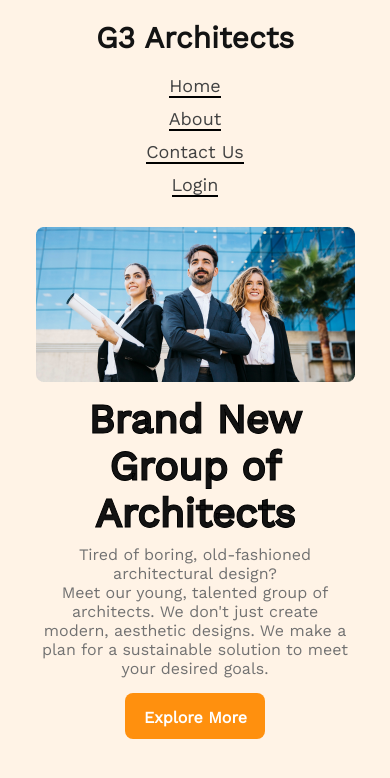
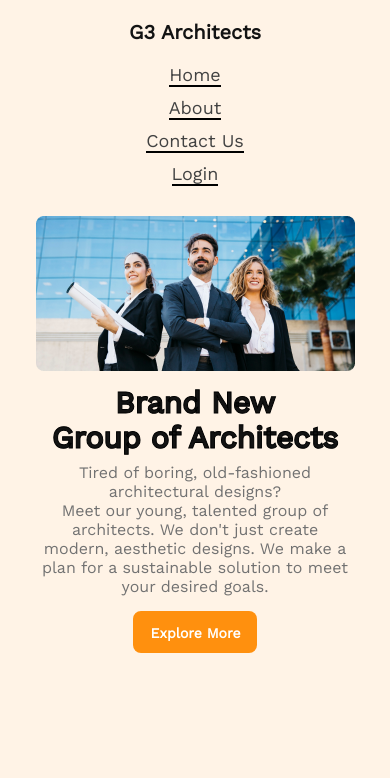
Before and after one commit to Salman-165324/g3-architects, a plain HTML site: page index.html in a window 390 px wide. Drawn offline with nearby package versions, Linux system fonts and the light colour scheme.

Commit message:
made some adjustment to the responsive homepage

```diff
--- a/index.html
+++ b/index.html
@@ -33,7 +33,7 @@
 
 
         <h1 class="header-heading">Brand New<br>Group of Architects</h1>
-        <p class="banner-description">Tired of boring, old-fashioned architectural design? <br> Meet our young, talented group of architects. We don't just create modern, aesthetic designs. We make a plan for a sustainable solution to meet your desired goals.</p>
+        <p class="banner-description">Tired of boring, old-fashioned architectural designs? <br> Meet our young, talented group of architects. We don't just create modern, aesthetic designs. We make a plan for a sustainable solution to meet your desired goals.</p>
         <div>
             <button class="primary-button"> Explore More </button>
         </div>
--- a/styles/index.css
+++ b/styles/index.css
@@ -137,9 +137,9 @@ header {
 
     .primary-button {
 
-        padding: 15px 18px 12px 19px;
+        padding: 14px 16px 12px 17px;
         margin-bottom: 15px;
-        font-size: 16px;
+        font-size: 14px;
 
     }
 
@@ -155,7 +155,7 @@ header {
     .nav-heading {
         margin: 0;
         margin-bottom: 20px;
-        font-size: 30px;
+        font-size: 20px;
     }
 
     .nav-menu-items {
@@ -186,9 +186,10 @@ header {
 
     .header-heading {
         margin-top: 10px;
-        margin-left: 5px;
-        margin-right: 5px;
-        font-size: 40px;
+        /* margin-left: 5px;
+        margin-right: 5px; */
+        width: 300px;
+        font-size: 30px;
         -webkit-text-stroke: 1px black;
 
     }
```
